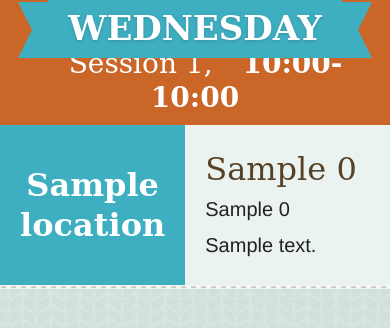
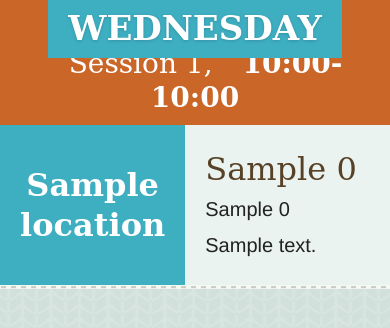
Before and after one commit to sunlightlabs/tcamp, a Django app: template tcamp/sked/templates/sked/tv.html in a window 390 px wide. Shown: the top 328 px of the page. Run offline with Django 3.2, Linux system fonts and the light colour scheme; the template is opened without the code that fills it: most values are stand-ins (such as "Sample title", 1, 10 or a date in 2020); style sheets or scripts are compiled from the project's sources; parts of the project's set-up code (start-up, migrations or seed data) failed here and were passed over; some libraries are stand-ins or nearby versions.

Commit message:
hide ribbon edges on mobile

```diff
--- a/tcamp/static/styles/app.css
+++ b/tcamp/static/styles/app.css
@@ -275,6 +275,9 @@ h1 {
     border-left-width: 16px;
     border-right-width: 14px;
     border-right-color: transparent; }
+  @media (max-width: 979px) {
+    h1:before, h1:after {
+      display: none; } }
   @media (max-width: 767px) {
     h1 {
       font-size: 38px; } }
--- a/tcamp/static/styles/app.scss
+++ b/tcamp/static/styles/app.scss
@@ -416,6 +416,10 @@ h1 {
       border-left-width: $ribbon-innerwidth;
       border-right-width: $ribbon-outerwidth;
       border-right-color: transparent;
+    }
+    @include respond-to(mobile) {
+        &:before,
+        &:after { display: none; }
     }
     @include respond-to(phones) { font-size: 38px; }
 }
```
